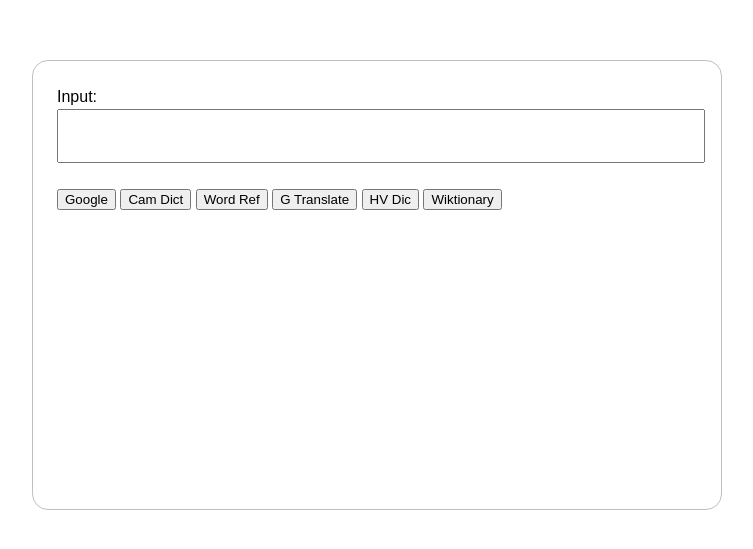
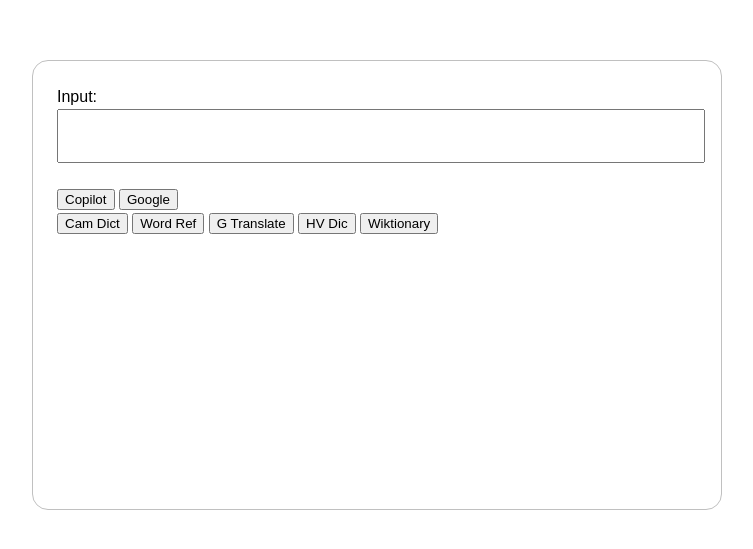
Before and after one commit to customsearch/customsearch.github.io, a plain HTML site: page index.html in a window 1280 px wide. Shown: the part 115-664 px from the top of the page, without its empty margins (263-1016 px from the left). Drawn offline with Linux system fonts and the light colour scheme.

Commit message:
Update index.html

```diff
--- a/index.html
+++ b/index.html
@@ -15,10 +15,11 @@
                 <input id="Input" style="width:100%; height:3rem; font-size:2rem;">
                 <div>&nbsp;</div>
 
-                <button id="Google-Btn">Google</button>
+                <button id="Copilot-Btn" class="big-btn">Copilot</button>
+                <button id="Google-Btn" class="big-btn">Google</button><br>
+
                 <button id="Camdict-Btn">Cam Dict</button>
                 <button id="Wordref-Btn">Word Ref</button>
-
                 <button id="Gtrans-Btn">G Translate</button>
                 <button id="Hvdic-Btn">HV Dic</button>
                 <button id="Wiktion-Btn">Wiktionary</button>
```
